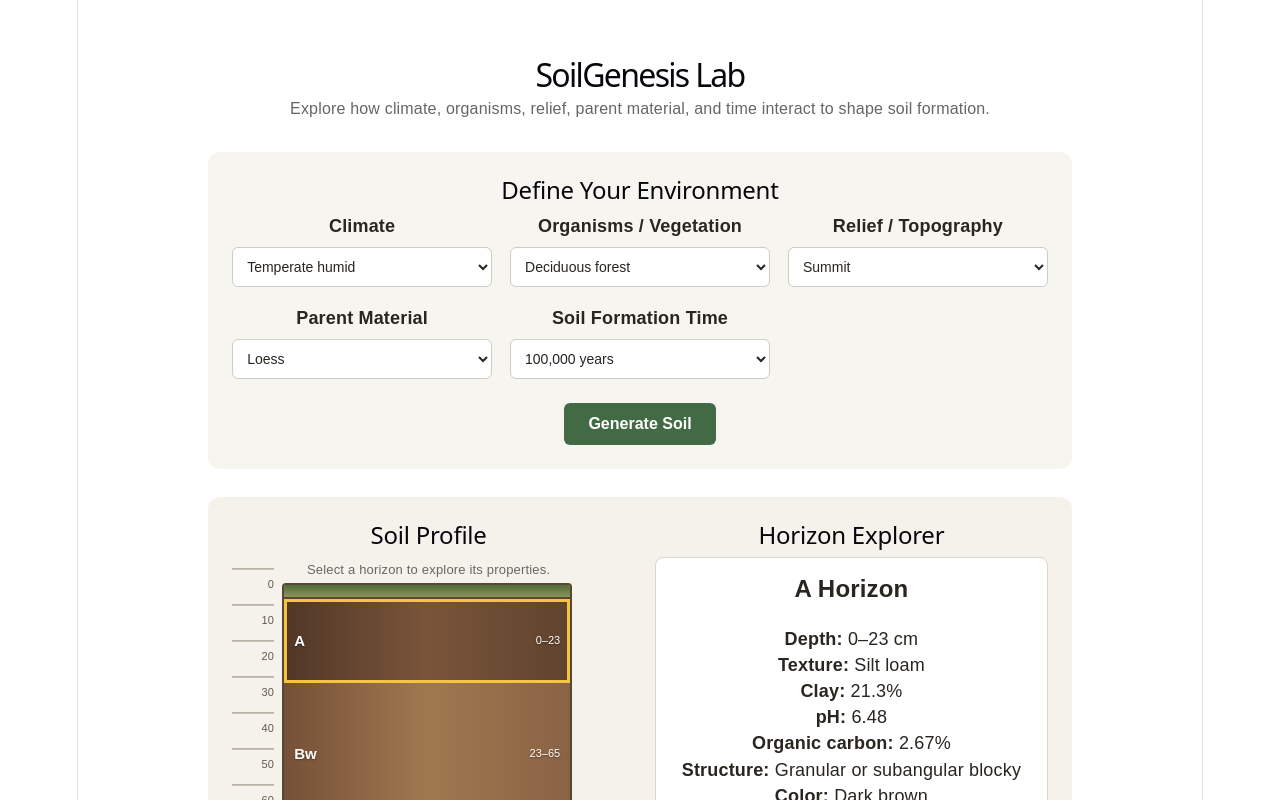
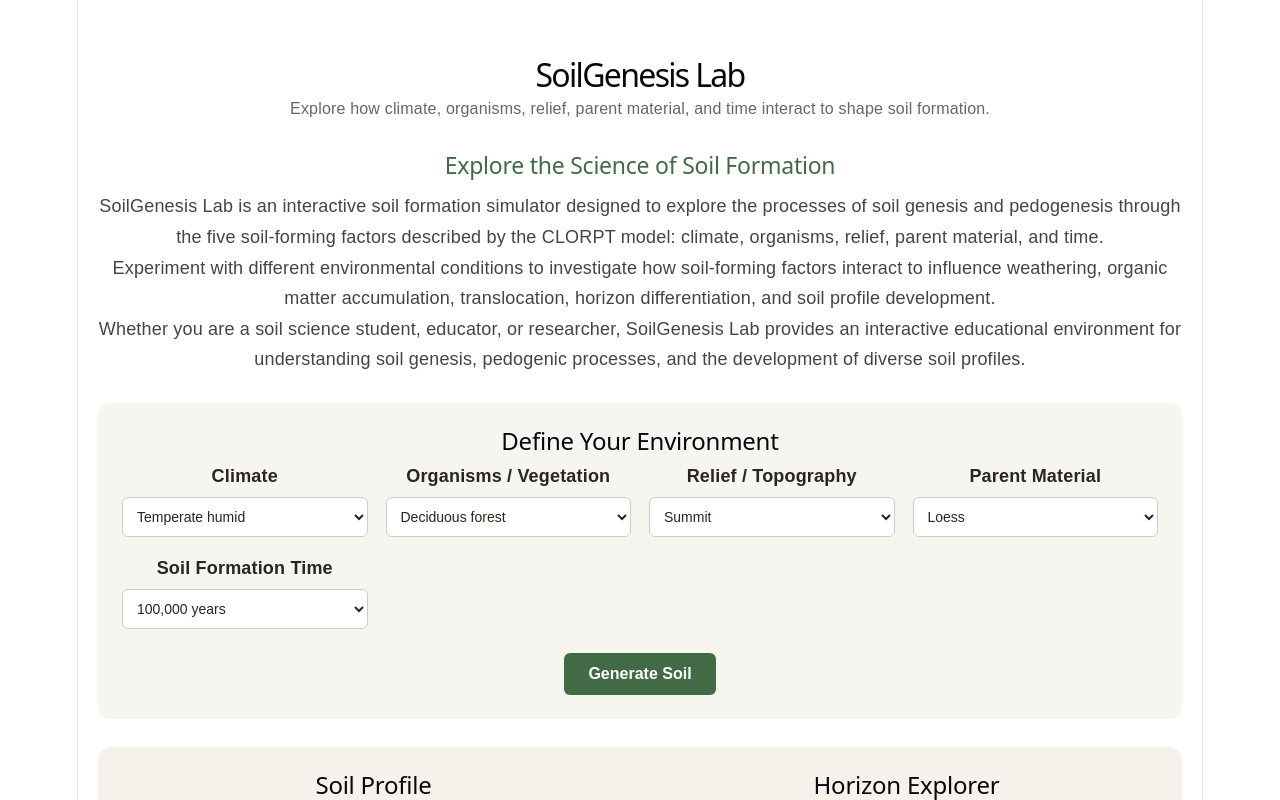
Before and after one commit to SuweiXu1995/soilgenesis-lab, a React (Vite) app: page / in a window 1280 px wide. Shown: the top 800 px of the page. Built offline with nearby package versions, Linux system fonts and the light colour scheme.

Commit message:
Add educational introduction for SEO

```diff
--- a/src/App.tsx
+++ b/src/App.tsx
@@ -80,6 +80,50 @@ export default function App() {
           interact to shape soil formation.
         </p>
       </header>
+
+      {/* Educational introduction for visitors and search engines */}
+      <section
+        aria-labelledby="soil-genesis-introduction"
+        style={{
+          marginBottom: "28px",
+          lineHeight: "1.7",
+          color: "#444"
+        }}
+      >
+        <h2
+          id="soil-genesis-introduction"
+          style={{
+            fontSize: "23px",
+            color: "#426B45",
+            marginBottom: "12px"
+          }}
+        >
+          Explore the Science of Soil Formation
+        </h2>
+
+        <p>
+          SoilGenesis Lab is an interactive soil formation simulator
+          designed to explore the processes of soil genesis and
+          pedogenesis through the five soil-forming factors described
+          by the CLORPT model: climate, organisms, relief, parent
+          material, and time.
+        </p>
+
+        <p>
+          Experiment with different environmental conditions to
+          investigate how soil-forming factors interact to influence
+          weathering, organic matter accumulation, translocation,
+          horizon differentiation, and soil profile development.
+        </p>
+
+        <p>
+          Whether you are a soil science student, educator, or
+          researcher, SoilGenesis Lab provides an interactive
+          educational environment for understanding soil genesis,
+          pedogenic processes, and the development of diverse soil
+          profiles.
+        </p>
+      </section>
 
       <section style={{
         background: "#F7F5F0",
```
